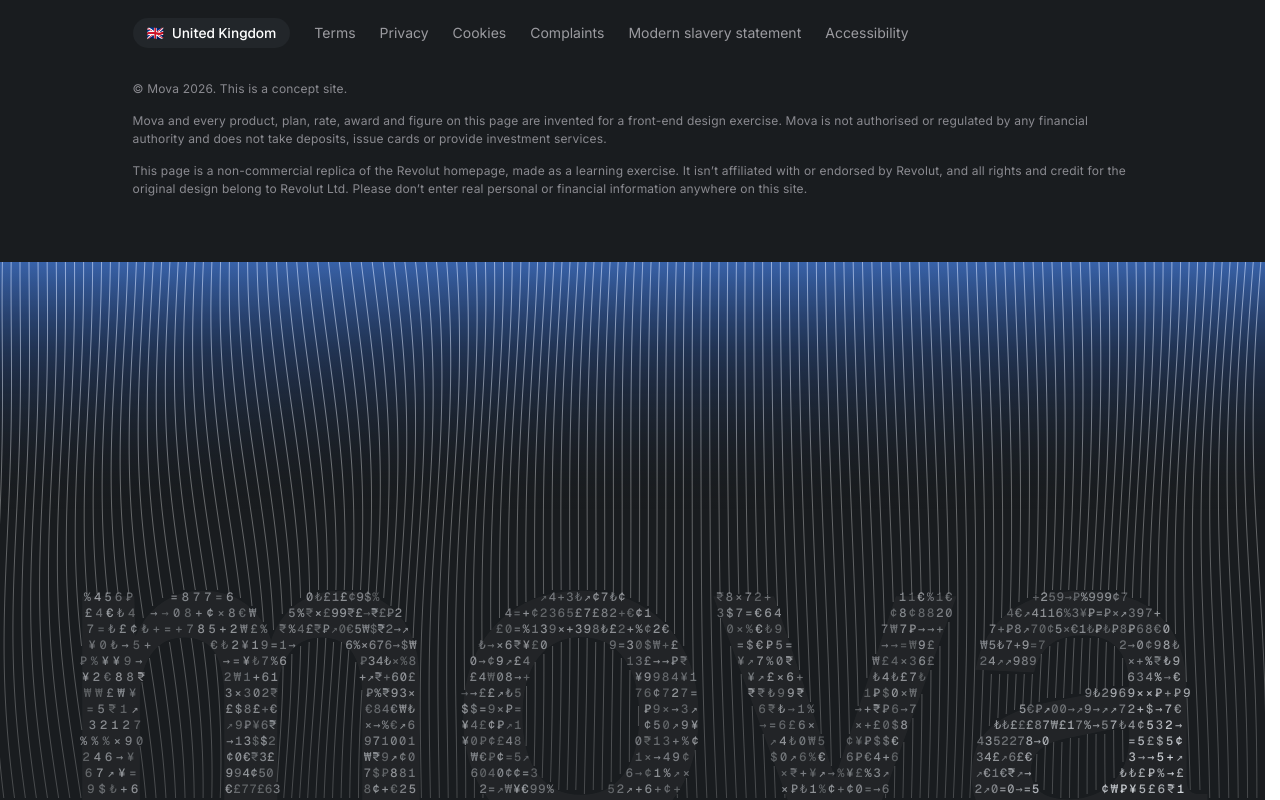
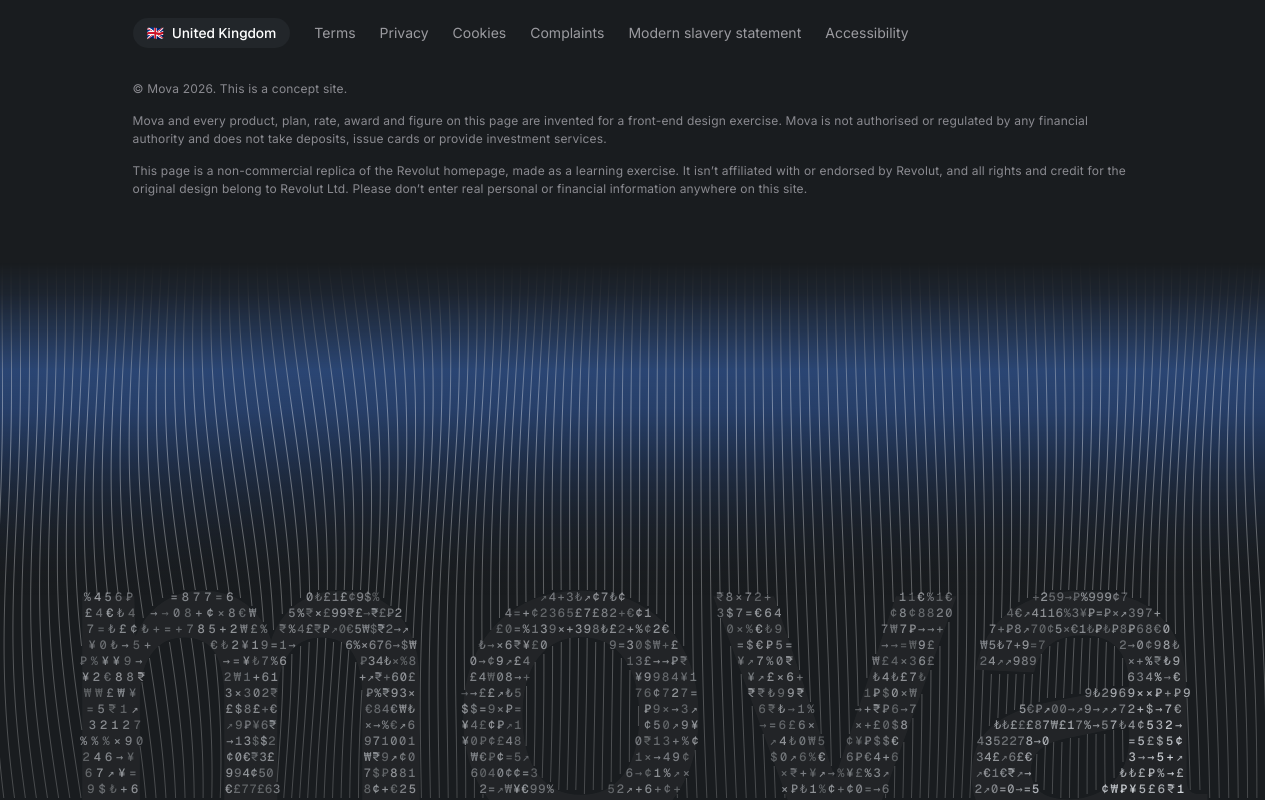
Before and after one commit to boringjohn-spec/mova-homepage, a plain HTML site: page index.html in a window 1280 px wide. Shown: the part 6481-7281 px from the top of the page. Drawn offline with nearby package versions, Linux system fonts and the light colour scheme; animation ran at ten frames a second.

Commit message:
Blend the footer effect into the footer background
Fade the closing effect's top edge with a soft mask and move the glow's
brightest band slightly lower, so the dark footer flows into the blue
glow instead of meeting it at a hard line.

Co-Authored-By: Claude Opus 5.5 <noreply@anthropic.com>

```diff
--- a/footer.js
+++ b/footer.js
@@ -66,9 +66,11 @@
     lineGrad.addColorStop(0.42, 'rgba(255, 255, 255, 0.34)');
     lineGrad.addColorStop(1, 'rgba(255, 255, 255, 0.2)');
     glowGrad = ctx.createLinearGradient(0, 0, 0, H);
-    glowGrad.addColorStop(0, 'rgba(60, 106, 184, 0.9)');
-    glowGrad.addColorStop(0.16, 'rgba(42, 76, 138, 0.5)');
-    glowGrad.addColorStop(0.46, 'rgba(25, 28, 31, 0)');
+    // brightest band sits a little below the top, where the fade-in mask lets it through
+    glowGrad.addColorStop(0, 'rgba(60, 106, 184, 0.95)');
+    glowGrad.addColorStop(0.2, 'rgba(56, 100, 176, 0.8)');
+    glowGrad.addColorStop(0.36, 'rgba(42, 76, 138, 0.42)');
+    glowGrad.addColorStop(0.62, 'rgba(25, 28, 31, 0)');
     return true;
   }
 
--- a/styles.css
+++ b/styles.css
@@ -588,7 +588,12 @@ body.menu-open .hdr { background: #fff; color: var(--ink); }
   cursor: crosshair;
   touch-action: pan-y;
 }
-.fx { position: absolute; inset: 0; width: 100%; height: 100%; display: block; }
+/* the glow and the lines rise out of the footer background instead of starting on a hard edge */
+.fx {
+  position: absolute; inset: 0; width: 100%; height: 100%; display: block;
+  -webkit-mask-image: linear-gradient(180deg, transparent 0%, rgba(0, 0, 0, .12) 6%, rgba(0, 0, 0, .4) 13%, rgba(0, 0, 0, .72) 20%, rgba(0, 0, 0, .92) 27%, #000 34%);
+          mask-image: linear-gradient(180deg, transparent 0%, rgba(0, 0, 0, .12) 6%, rgba(0, 0, 0, .4) 13%, rgba(0, 0, 0, .72) 20%, rgba(0, 0, 0, .92) 27%, #000 34%);
+}
 
 @media (max-width: 1023px) {
   .ftr__cols { grid-template-columns: repeat(3, 1fr); row-gap: 40px; }
```
